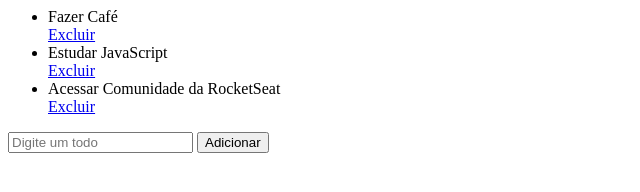
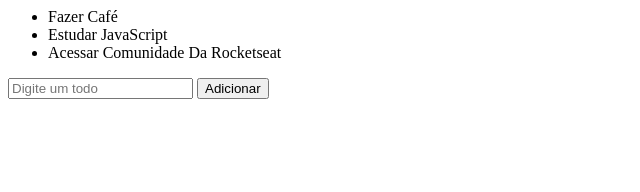
Before and after one commit to CarlosSMori/RocketSeat, a plain HTML site: page JavaScript/AppDeTodos/EstruturaDoApp.html in a window 1280 px wide. Shown: the whole page, without its empty margins (0-640 px from the left). Drawn offline with Linux system fonts and the light colour scheme.

Commit message:
commit Geral

```diff
--- a/JavaScript/AppDeTodos/EstruturaDoApp.html
+++ b/JavaScript/AppDeTodos/EstruturaDoApp.html
@@ -5,24 +5,10 @@
     </head>
     <body>
         <div id = "app">
-        <ul>
-            <li>Fazer Café</li>
-            <a href="#">Excluir</a>
-
-            <li>Estudar JavaScript</li>
-            <a href="#">Excluir</a>
-
-            <li>Acessar Comunidade da RocketSeat</li>
-            <a href="#">Excluir</a>
-
-        </ul>
+            <ul></ul>
             <input type = "text "placeholder = "Digite um todo">
             <button>Adicionar</button>
         </div>
-
-
-
-
     <script src = "todos.js"></script>
     </body>
 </html>
--- a/JavaScript/AppDeTodos/todos.js
+++ b/JavaScript/AppDeTodos/todos.js
@@ -1,19 +1,23 @@
+
 var listElement =  document.querySelector('#app ul');
 var inputElement = document.querySelector('#app input');
 var buttonElement = document.querySelector('#app button');
 
-var todos = ['Fazer Café',
+var todos = [
+    'Fazer Café',
     'Estudar JavaScript',
-    'Acessar Comunidade Da RocketSeat'
-    ];
+    'Acessar Comunidade Da Rocketseat'
+];
 
     function renderTodos(){
+        listElement.innerHTML = '';
+
        for (todo of todos){
-           var todosElement =  document.createElement('li');
-           var todosText = document.createTextNode(todo);
-
-           todoElement.appendChild(todosText);
-           listElement.appendChild(todosElement);
+           console.log()
+           var todoElement =  document.createElement('li');
+           var todoText = document.createTextNode(todo);
+           todoElement.appendChild(todoText);
+           listElement.appendChild(todoElement);
        }
     }
 
```
Lines whose indentation alone changed are shown as unchanged.
